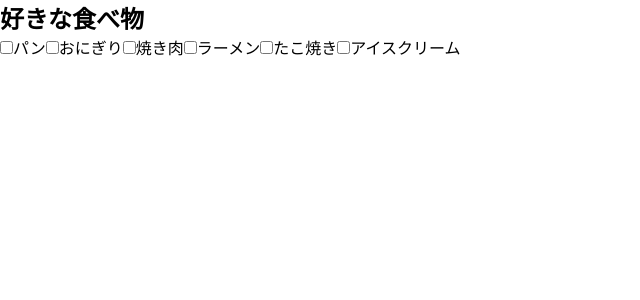
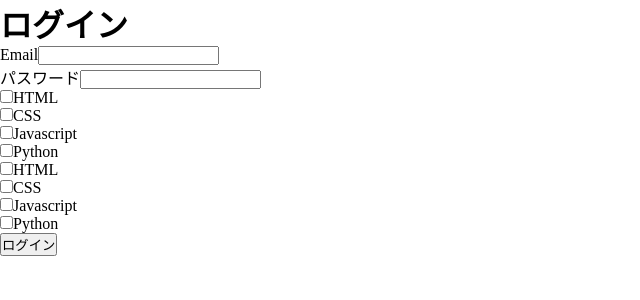
Before and after one commit to nachan28/waffle_app, a Next.js app in the folder my_app/: page /profileTA in a window 1280 px wide. Shown: the top 300 px of the page, without its empty margins (0-640 px from the left). Built offline with nearby package versions, Linux system fonts and the light colour scheme.

Commit message:
change checkbox

```diff
--- /dev/null
+++ b/my_app/src/component/select.js
@@ -0,0 +1,64 @@
+import { useState } from "react";
+
+const Language = () => {
+  const [animals, setAnimals] = useState([
+    { label: "HTML",  checked: false },
+    { label: "CSS",  checked: false },
+    { label: "Javascript",  checked: false },
+    { label: "Python",  checked: false }
+  ]);
+
+  const [sum, setSum] = useState(0);
+  const onChange = (e) => {
+    const newAnimals = animals.map((animal) => {
+      const newAnimal = { ...animal };
+      if (newAnimal.label === e.target.value) {
+        newAnimal.checked = !newAnimal.checked;
+      }
+      return newAnimal;
+    });
+    setAnimals(newAnimals);
+
+    newAnimals
+      .filter((animal) => animal.checked);
+    setSum(val);
+  };
+  return (
+    <div>
+      {animals.map((animal) => {
+        return (
+          <div key={animal.label}>
+            <input
+              id={animal.label}
+              type="checkbox"
+              value={animal.label}
+              onChange={onChange}
+            />
+            <label htmlFor={animal.label}>
+              {animal.label}
+            </label>
+          </div>
+        );
+      })}
+
+        {animals.map((animal) => {
+                return (
+                <div key={animal.label}>
+                    <input
+                    id={animal.label}
+                    type="checkbox"
+                    value={animal.label}
+                    onChange={onChange}
+                    />
+                    <label htmlFor={animal.label}>
+                    {animal.label}
+                    </label>
+                </div>
+                );
+            })}
+
+    </div>
+  );
+};
+
+export default Language;
--- a/my_app/src/pages/home.js
+++ b/my_app/src/pages/home.js
@@ -6,6 +6,8 @@ import Card from "src/component/card.js";
 import { useRouter } from "next/router";
 import { useEffect } from "react";
 import { useAuthContext } from "components/context/state";
+import Select from "src/component/select.js"
+
 
 
 
@@ -36,6 +38,7 @@ export default function Home() {
 
 
       <Card></Card>
+      <Select />
 
       </main>
     </>
--- a/my_app/src/pages/profileTA.js
+++ b/my_app/src/pages/profileTA.js
@@ -1,94 +1,54 @@
-import React, { useState, useEffect } from "react"
+import { useState } from 'react';
+import  Language  from "/src/component/select.js"
 
-//checkboxのvalueリスト
-const checkLists = [
-  "パン",
-  "おにぎり",
-  "焼き肉",
-  "ラーメン",
-  "たこ焼き",
-  "アイスクリーム",
-]
+function App() {
+  const [email, setEmail] = useState('');
+  const [password, setPassword] = useState('');
 
-//checkboxコンポーネント
-const CheckBox = ({id, value, checked, onChange}) => {
+  const handleSubmit = (e) => {
+    e.preventDefault();
+    console.log({
+      email,
+      password,
+    });
+  };
+
+  const handleChangeEmail = (e) => {
+    setEmail(e.target.value);
+  };
+  const handleChangePassword = (e) => {
+    setPassword(e.target.value);
+  };
   return (
-    <input
-      id={id}
-      type="checkbox"
-      name="inputNames"
-      checked={checked}
-      onChange={onChange}
-      value={value}
-    />
-  )
+    <div className="App">
+      <h1>ログイン</h1>
+      <form onSubmit={handleSubmit}>
+        <div>
+          <label htmlFor="email">Email</label>
+          <input id="email" name="email" value={email} onChange={handleChangeEmail} />
+        </div>
+        <div>
+          <label htmlFor="password">パスワード</label>
+          <input
+            id="password"
+            name="password"
+            value={password}
+            onChange={handleChangePassword}
+            type="password"
+          />
+        </div>
+        <div className="cardArea">
+          <Language />
+       </div>
+
+
+        <div>
+          <button type="submit">ログイン</button>
+        </div>
+
+      </form>
+    </div>
+  );
 }
 
-const CheckBoxList = () => {
-
-//checkedItemsは初期値を空のオブジェクトにする
-  const [checkedItems, setCheckedItems] = useState({})
-//ひとつでもcheckedになっている場合にのみ送信ボタンを表示させたいので、全体のStateを監視する
-  const [isBtnHide, setIsBtnHide] = useState(true)
-
-  useEffect(() => {
-//checkedItemsが空では無い場合、送信ボタンを表示させる
-    Object.keys(checkedItems).length && setIsBtnHide(false)
-//すべてのcheckedItemの値がfalseの場合に送信ボタンを表示させる
-    setTimeout(() => {
-      if (
-        Object.values(checkedItems).every(checkedItem => {
-          return checkedItem === false
-        })
-      ) {
-        setIsBtnHide(true)
-      }
-    },100);
-  }, [checkedItems])
-
-  const handleChange = e => {
-//checkedItemsのstateをセット
-    setCheckedItems({
-      ...checkedItems,
-      [e.target.id]: e.target.checked
-    })
-    console.log('checkedItems:', checkedItems)
-  }
-
-  const dataSendBtn = e => {
-//既定のイベントをキャンセルさせる
-    e.preventDefault()
-//送信ボタンを押したタイミングで、checkedItemsオブジェクトのvalueがtrueのkeyのみを配列にしてconsoleに表示させる
-    const dataPushArray = Object.entries(checkedItems).reduce((pre,[key, value])=>{
-      value && pre.push(key)
-      return pre
-    },[])
-    console.log("dataPushArray:", dataPushArray)
-  }
-
-  return (
-    <>
-      <h2>好きな食べ物</h2>
-      <form>
-        {checkLists.map((item, index) => {
-          index = index + 1
-          return (
-            <label htmlFor={`id_${index}`} key={`key_${index}`}>
-              <CheckBox
-                id={`id_${index}`}
-                value={item}
-                onChange={handleChange}
-                checked={checkedItems[item.id]}
-              />
-              {item}
-            </label>
-          )
-        })}
-{/* checkedがない場合には送信ボタンを表示させない */}
-        {!isBtnHide && <button onClick={dataSendBtn}>アンケート送信ボタン</button>}
-      </form>
-    </>
-  )
-}
-
-export default CheckBoxList
+export default App;
--- a/my_app/src/styles/Home.module.css
+++ b/my_app/src/styles/Home.module.css
@@ -188,7 +188,7 @@
   .grid {
     grid-template-columns: 1fr;
     margin-bottom: 120px;
-    max-width: 320px;
+    max-width: 200px;
     text-align: center;
   }
 
```
